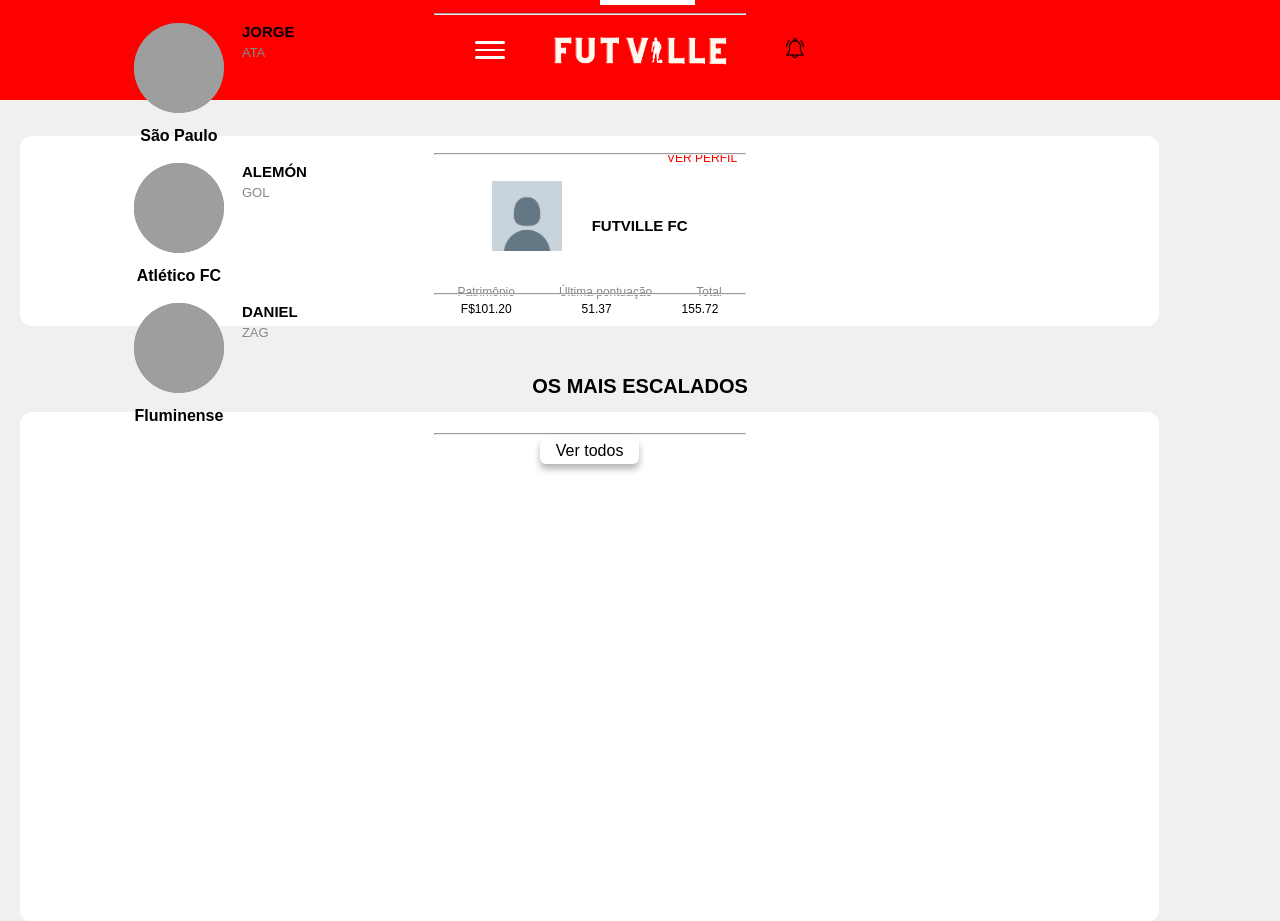
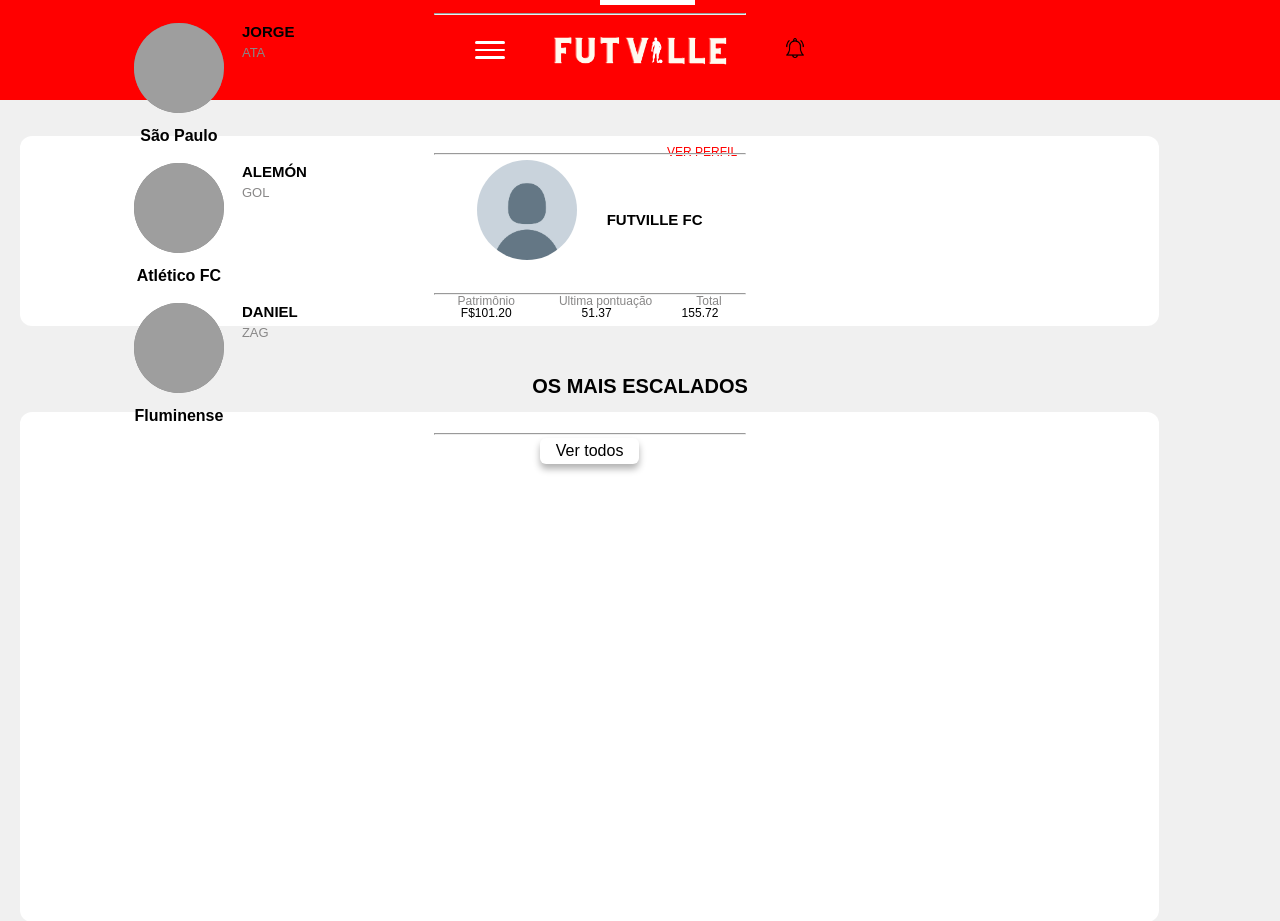
Before and after one commit to jorgeraizer/juntar, a PHP site: page /dashboard.php in a window 1280 px wide. Shown: the top 921 px of the page. Run offline with PHP 8.4, Linux system fonts and the light colour scheme; data comes from the database, SQL or seed files in the repository; grey boxes are pictures that could not be loaded.

Commit message:
Add files via upload

```diff
--- a/dashboard.php
+++ b/dashboard.php
@@ -62,7 +62,7 @@
                 <span class="Ver Perfil">VER PERFIL</span>
             </button>
             <div class="nome_foto">
-                <div class="fotoperfil"><img class="fotoperfil" src="img/perfilsemfoto.png" width="70px"></div>
+                <div class="fotoperfil"><img class="fotoperfil" src="img/perfilsemfoto.png" width="100px"></div>
                 <div class="nomeconta"> Futville FC </div>
             </div>
             <div class="titulos">
--- a/dashboard2.css
+++ b/dashboard2.css
@@ -228,7 +228,6 @@
     color: rgb(0, 0, 0);
     padding: 4px 16px;
     text-align: center;
-    text-decoration: none;
     display: inline-block;
     font-size: 16px;
     cursor: pointer;
@@ -306,11 +305,10 @@
     justify-content: space-around;
     font-size: 12px;
     white-space: nowrap;
-    margin-top: 5px;
     height: 50%;
     margin-right: 35px;
     margin-left: 35px;
-    margin-bottom: 12px;
+    margin-bottom: 14px;
 }
 .fotoperfil
 {
@@ -332,7 +330,7 @@
 
     margin-left: 225px;
     margin-top: 30px;
-    margin-bottom: 15px;
+
 
 }
 .nome_foto
@@ -349,4 +347,5 @@
 .fotoperfil
 {
     margin-bottom: 15px;
+    border-radius: 100%;
 }
```
